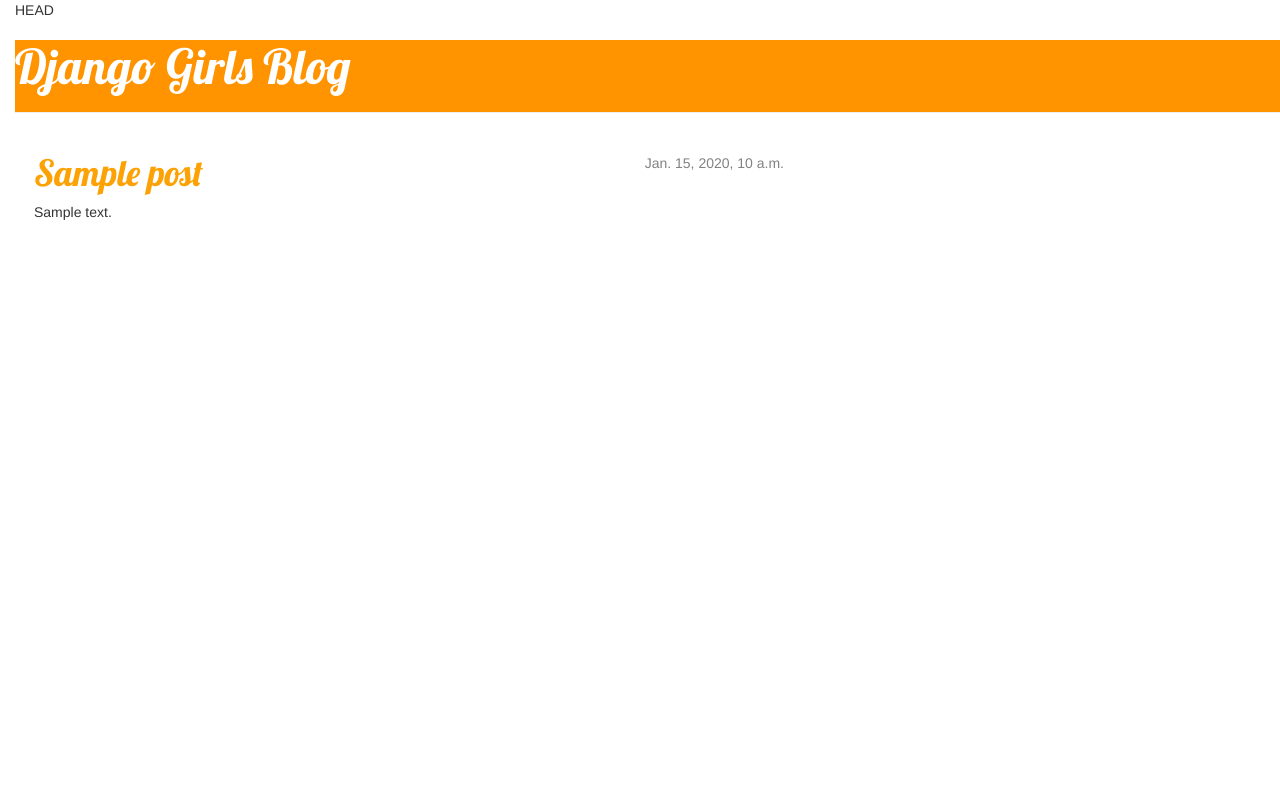
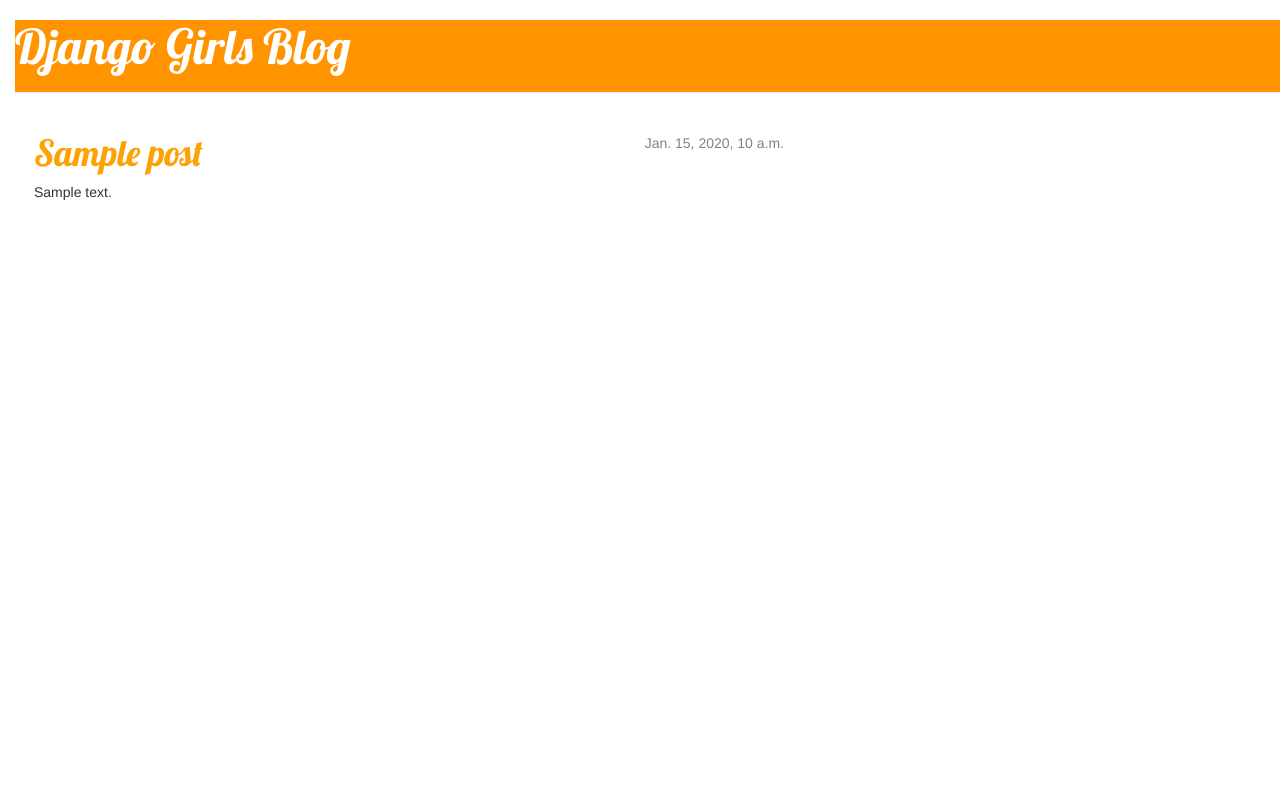
Before and after one commit to lionelmav/my-first-blog, a Django app: template mysite/blog/templates/blog/post_list.html in a window 1280 px wide. Run offline with Django 3.2, Linux system fonts and the light colour scheme; the template is opened without the code that fills it: most values are stand-ins (such as "Sample title", 1, 10 or a date in 2020); some libraries are stand-ins or nearby versions.

Commit message:
Modifified

```diff
--- a/mysite/blog/templates/blog/post_list.html
+++ b/mysite/blog/templates/blog/post_list.html
@@ -1,4 +1,4 @@
-HEAD
+
 {% extends 'blog/base.html' %}
 
 {% block content %}
```
